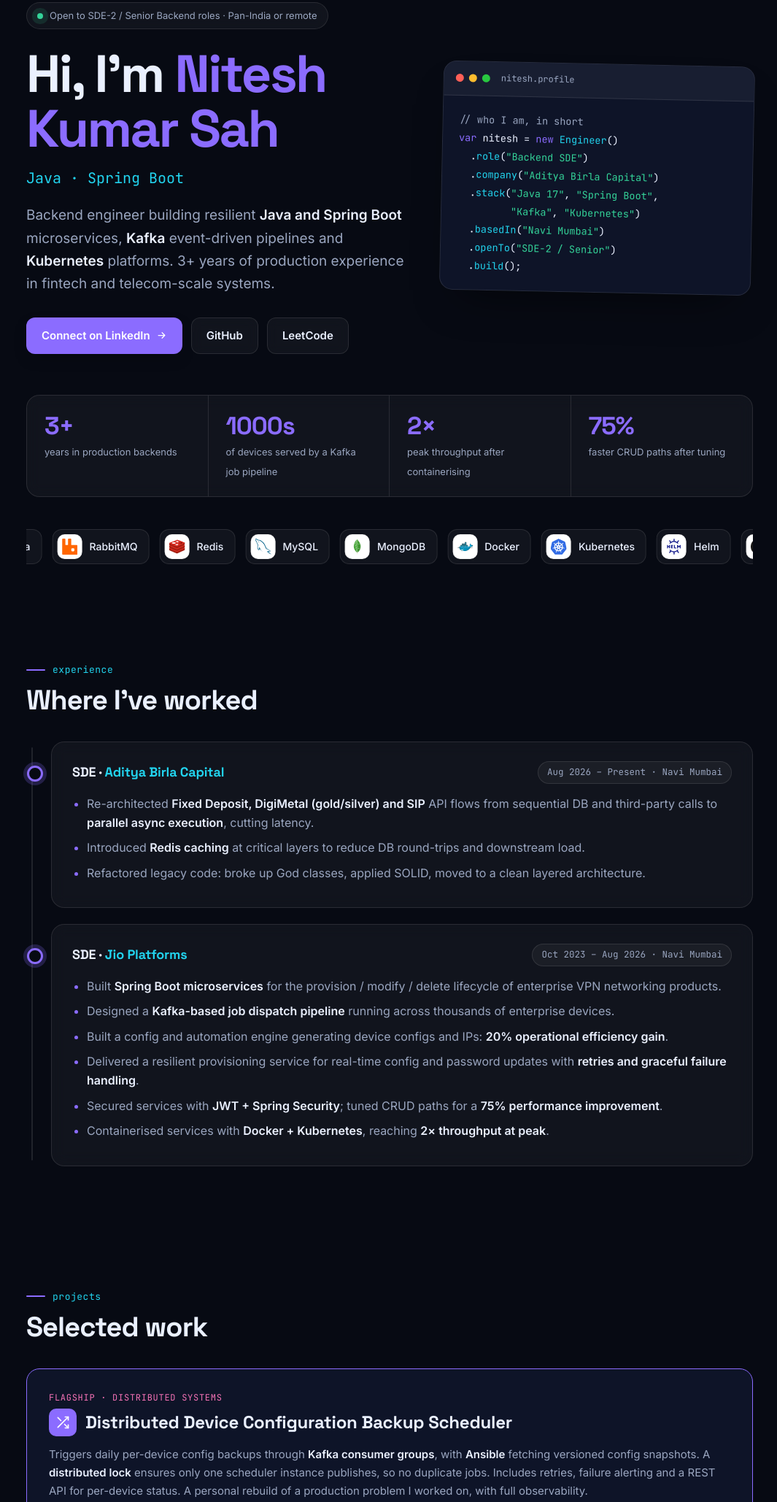
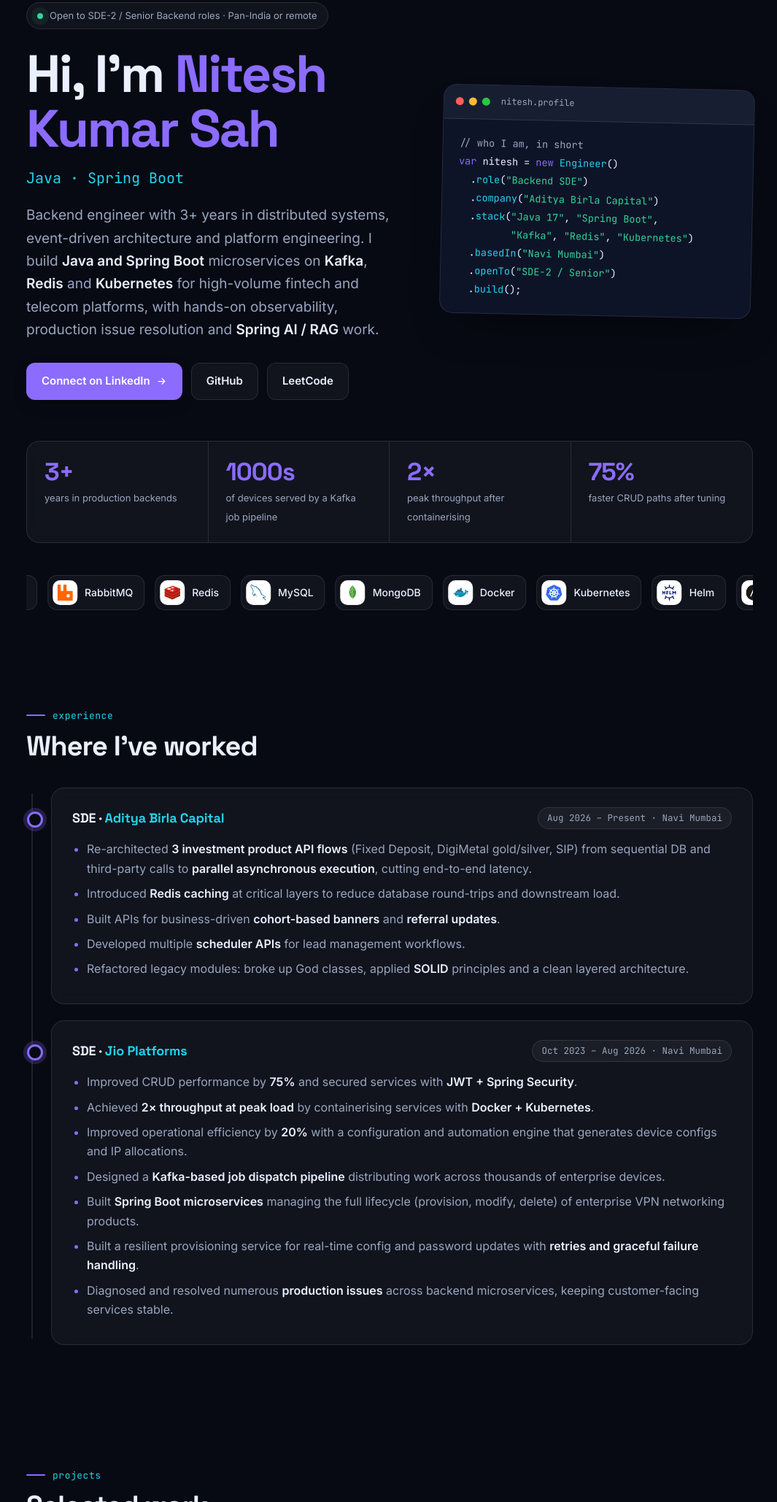
Before and after one commit to Nitesh123-Nits/Nitesh-kumar-sah, a plain HTML site: page index.html in a window 1280 px wide. Shown: the part 130-2188 px from the top of the page at 73% size, without its empty margins (106-1171 px from the left). Drawn offline with Linux system fonts and the light colour scheme.

Commit message:
Sync experience, summary and skills with Nov 2026 resume
Co-Authored-By: Claude Opus 5.5 <noreply@anthropic.com>
Claude-Session: https://claude.ai/code/session_016rCU3pUBTzVrVmhinDd6m1

```diff
--- a/index.html
+++ b/index.html
@@ -4,7 +4,7 @@
 <meta charset="utf-8">
 <meta name="viewport" content="width=device-width, initial-scale=1">
 <title>Nitesh Kumar Sah · Backend Engineer (Java, Spring Boot, Distributed Systems)</title>
-<meta name="description" content="Backend engineer with 3+ years building Java and Spring Boot microservices, Kafka event-driven pipelines and Kubernetes platforms. SDE at Aditya Birla Capital, formerly Jio Platforms.">
+<meta name="description" content="Backend engineer with 3+ years in distributed systems and event-driven architecture: Java and Spring Boot microservices on Kafka, Redis and Kubernetes for fintech and telecom platforms. SDE at Aditya Birla Capital, formerly Jio Platforms.">
 <meta name="author" content="Nitesh Kumar Sah">
 <meta property="og:type" content="website">
 <meta property="og:title" content="Nitesh Kumar Sah · Backend Engineer">
@@ -306,7 +306,7 @@
         <div class="status"><span class="dot"></span> Open to SDE-2 / Senior Backend roles · Pan-India or remote</div>
         <h1>Hi, I'm <span class="grad-text">Nitesh Kumar Sah</span></h1>
         <p class="role"><span id="typed"></span><span class="caret"></span></p>
-        <p class="lead">Backend engineer building resilient <b>Java and Spring Boot</b> microservices, <b>Kafka</b> event-driven pipelines and <b>Kubernetes</b> platforms. 3+ years of production experience in fintech and telecom-scale systems.</p>
+        <p class="lead">Backend engineer with 3+ years in distributed systems, event-driven architecture and platform engineering. I build <b>Java and Spring Boot</b> microservices on <b>Kafka</b>, <b>Redis</b> and <b>Kubernetes</b> for high-volume fintech and telecom platforms, with hands-on observability, production issue resolution and <b>Spring AI / RAG</b> work.</p>
         <div class="btns">
           <a class="btn primary" href="https://linkedin.com/in/nitesh--kumar--sah" target="_blank" rel="noopener">Connect on LinkedIn <svg class="g"><use href="#i-arrow"/></svg></a>
           <a class="btn" href="https://github.com/Nitesh123-Nits" target="_blank" rel="noopener">GitHub</a>
@@ -321,7 +321,7 @@
   .<span class="f">role</span>(<span class="s">"Backend SDE"</span>)
   .<span class="f">company</span>(<span class="s">"Aditya Birla Capital"</span>)
   .<span class="f">stack</span>(<span class="s">"Java 17"</span>, <span class="s">"Spring Boot"</span>,
-         <span class="s">"Kafka"</span>, <span class="s">"Kubernetes"</span>)
+         <span class="s">"Kafka"</span>, <span class="s">"Redis"</span>, <span class="s">"Kubernetes"</span>)
   .<span class="f">basedIn</span>(<span class="s">"Navi Mumbai"</span>)
   .<span class="f">openTo</span>(<span class="s">"SDE-2 / Senior"</span>)
   .<span class="f">build</span>();</pre>
@@ -387,9 +387,11 @@
           <span class="when mono">Aug 2026 – Present · Navi Mumbai</span>
         </div>
         <ul>
-          <li>Re-architected <b>Fixed Deposit, DigiMetal (gold/silver) and SIP</b> API flows from sequential DB and third-party calls to <b>parallel async execution</b>, cutting latency.</li>
-          <li>Introduced <b>Redis caching</b> at critical layers to reduce DB round-trips and downstream load.</li>
-          <li>Refactored legacy code: broke up God classes, applied SOLID, moved to a clean layered architecture.</li>
+          <li>Re-architected <b>3 investment product API flows</b> (Fixed Deposit, DigiMetal gold/silver, SIP) from sequential DB and third-party calls to <b>parallel asynchronous execution</b>, cutting end-to-end latency.</li>
+          <li>Introduced <b>Redis caching</b> at critical layers to reduce database round-trips and downstream load.</li>
+          <li>Built APIs for business-driven <b>cohort-based banners</b> and <b>referral updates</b>.</li>
+          <li>Developed multiple <b>scheduler APIs</b> for lead management workflows.</li>
+          <li>Refactored legacy modules: broke up God classes, applied <b>SOLID</b> principles and a clean layered architecture.</li>
         </ul>
       </div>
 
@@ -399,12 +401,13 @@
           <span class="when mono">Oct 2023 – Aug 2026 · Navi Mumbai</span>
         </div>
         <ul>
-          <li>Built <b>Spring Boot microservices</b> for the provision / modify / delete lifecycle of enterprise VPN networking products.</li>
-          <li>Designed a <b>Kafka-based job dispatch pipeline</b> running across thousands of enterprise devices.</li>
-          <li>Built a config and automation engine generating device configs and IPs: <b>20% operational efficiency gain</b>.</li>
-          <li>Delivered a resilient provisioning service for real-time config and password updates with <b>retries and graceful failure handling</b>.</li>
-          <li>Secured services with <b>JWT + Spring Security</b>; tuned CRUD paths for a <b>75% performance improvement</b>.</li>
-          <li>Containerised services with <b>Docker + Kubernetes</b>, reaching <b>2× throughput at peak</b>.</li>
+          <li>Improved CRUD performance by <b>75%</b> and secured services with <b>JWT + Spring Security</b>.</li>
+          <li>Achieved <b>2× throughput at peak load</b> by containerising services with <b>Docker + Kubernetes</b>.</li>
+          <li>Improved operational efficiency by <b>20%</b> with a configuration and automation engine that generates device configs and IP allocations.</li>
+          <li>Designed a <b>Kafka-based job dispatch pipeline</b> distributing work across thousands of enterprise devices.</li>
+          <li>Built <b>Spring Boot microservices</b> managing the full lifecycle (provision, modify, delete) of enterprise VPN networking products.</li>
+          <li>Built a resilient provisioning service for real-time config and password updates with <b>retries and graceful failure handling</b>.</li>
+          <li>Diagnosed and resolved numerous <b>production issues</b> across backend microservices, keeping customer-facing services stable.</li>
         </ul>
       </div>
     </div>
@@ -420,7 +423,7 @@
       <div class="card flag reveal">
         <div class="badge">FLAGSHIP · DISTRIBUTED SYSTEMS</div>
         <div class="head"><span class="ico gl"><svg class="g"><use href="#i-split"/></svg></span><h3>Distributed Device Configuration Backup Scheduler</h3></div>
-        <p>Triggers daily per-device config backups through <b>Kafka consumer groups</b>, with <b>Ansible</b> fetching versioned config snapshots. A <b>distributed lock</b> ensures only one scheduler instance publishes, so no duplicate jobs. Includes retries, failure alerting and a REST API for per-device status. A personal rebuild of a production problem I worked on, with full observability.</p>
+        <p>Schedules daily per-device backup jobs with <b>Spring Scheduler</b> and distributes them through <b>Kafka consumer groups</b>, with <b>Ansible</b> fetching versioned config snapshots. A <b>distributed lock</b> ensures only one scheduler instance publishes, so no duplicate jobs. Includes retries, failure alerting and a REST API for per-device status. A personal rebuild of a production problem I worked on, with full observability.</p>
         <div class="tags"><span class="tag">Java 17</span><span class="tag">Spring Boot</span><span class="tag">Kafka</span><span class="tag">Ansible</span><span class="tag">Kubernetes</span><span class="tag">OpenTelemetry</span></div>
       </div>
 
@@ -496,18 +499,21 @@
     <h2 class="reveal">What I work with</h2>
     <div class="skills">
 
-      <div class="skill reveal"><h3><svg class="g"><use href="#i-server"/></svg>Backend</h3><div class="chips">
+      <div class="skill reveal"><h3><svg class="g"><use href="#i-server"/></svg>Languages &amp; Frameworks</h3><div class="chips">
         <span class="chip"><span class="ico"><img src="assets/icons/java.svg" alt="" width="24" height="24"></span>Java 17</span>
         <span class="chip"><span class="ico"><img src="assets/icons/spring.svg" alt="" width="24" height="24"></span>Spring Boot</span>
-        <span class="chip"><span class="ico gl"><svg class="g"><use href="#i-cloud"/></svg></span>Spring Cloud</span>
+        <span class="chip"><span class="ico gl"><svg class="g"><use href="#i-cloud"/></svg></span>Spring Cloud (Eureka, Config Server, API Gateway)</span>
         <span class="chip"><span class="ico"><img src="assets/icons/jwt.svg" alt="" width="24" height="24"></span>Spring Security + JWT</span>
         <span class="chip"><span class="ico gl"><svg class="g"><use href="#i-clock"/></svg></span>Spring Scheduler</span>
         <span class="chip"><span class="ico gl"><svg class="g"><use href="#i-globe"/></svg></span>REST</span>
+        <span class="chip"><span class="ico gl"><svg class="g"><use href="#i-chip"/></svg></span>JavaScript</span>
+        <span class="chip"><span class="ico gl"><svg class="g"><use href="#i-layers"/></svg></span>AngularJS</span>
       </div></div>
 
       <div class="skill reveal"><h3><svg class="g"><use href="#i-layers"/></svg>Architecture</h3><div class="chips">
         <span class="chip"><span class="ico gl"><svg class="g"><use href="#i-box"/></svg></span>Microservices</span>
         <span class="chip"><span class="ico gl"><svg class="g"><use href="#i-zap"/></svg></span>Event-driven</span>
+        <span class="chip"><span class="ico gl"><svg class="g"><use href="#i-graph"/></svg></span>Distributed systems</span>
         <span class="chip"><span class="ico gl"><svg class="g"><use href="#i-split"/></svg></span>Async / parallel execution</span>
         <span class="chip"><span class="ico gl"><svg class="g"><use href="#i-lock"/></svg></span>Distributed locking</span>
         <span class="chip"><span class="ico gl"><svg class="g"><use href="#i-retry"/></svg></span>Retries &amp; resilience</span>
@@ -541,7 +547,7 @@
 
       <div class="skill reveal"><h3><svg class="g"><use href="#i-spark"/></svg>AI</h3><div class="chips">
         <span class="chip"><span class="ico"><img src="assets/icons/spring.svg" alt="" width="24" height="24"></span>Spring AI</span>
-        <span class="chip"><span class="ico gl"><svg class="g"><use href="#i-chip"/></svg></span>LLM integration</span>
+        <span class="chip"><span class="ico gl"><svg class="g"><use href="#i-chip"/></svg></span>LLMs</span>
         <span class="chip"><span class="ico gl"><svg class="g"><use href="#i-search"/></svg></span>RAG</span>
         <span class="chip"><span class="ico gl"><svg class="g"><use href="#i-graph"/></svg></span>LangGraph</span>
       </div></div>
@@ -606,7 +612,7 @@
 
     /* typed role line */
     var el = document.getElementById('typed');
-    var words = ['Backend Engineer', 'Java · Spring Boot', 'Distributed Systems', 'Kafka · Kubernetes'];
+    var words = ['Backend Engineer', 'Java · Spring Boot', 'Distributed Systems', 'Event-Driven Architecture', 'Kafka · Redis · Kubernetes'];
     if (reduce) { el.textContent = words[0]; }
     else {
       var w = 0, i = 0, del = false;
```
